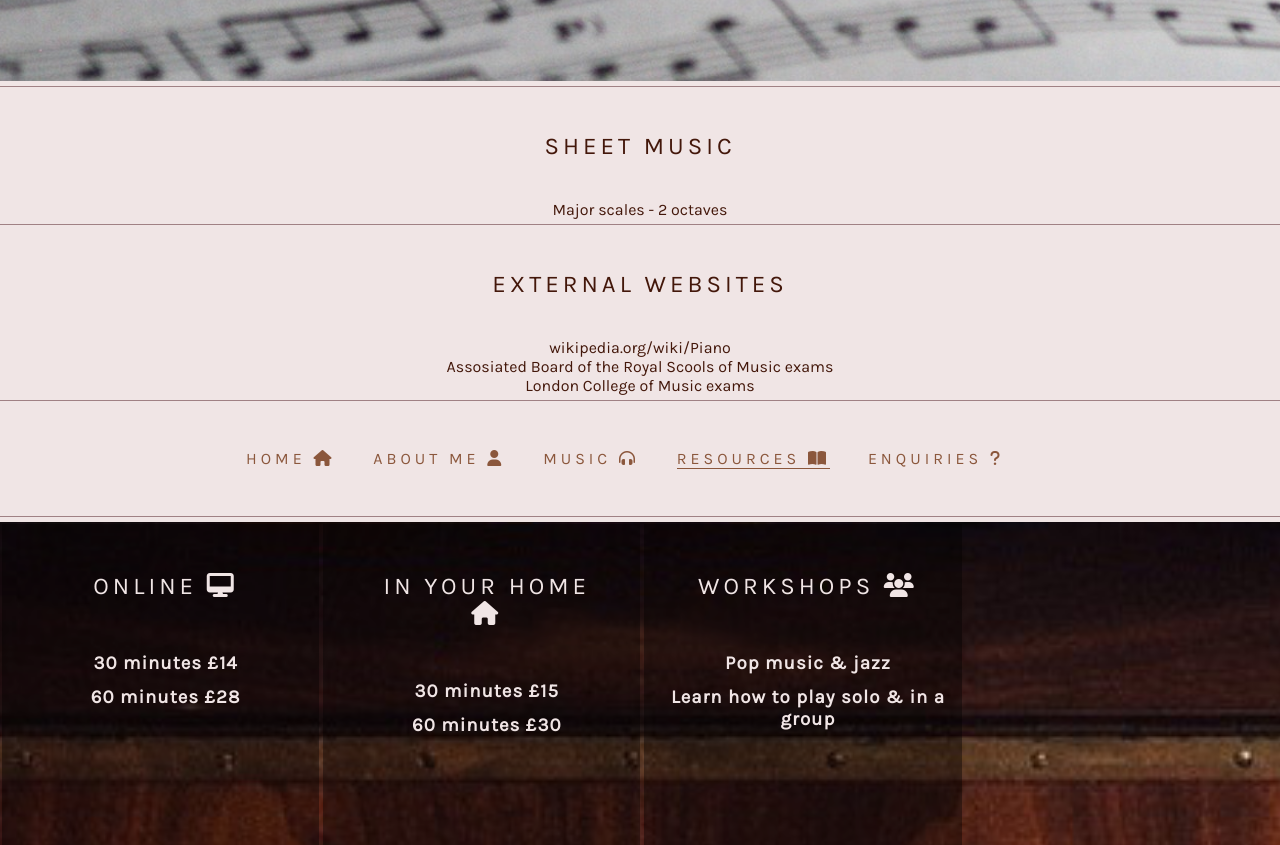
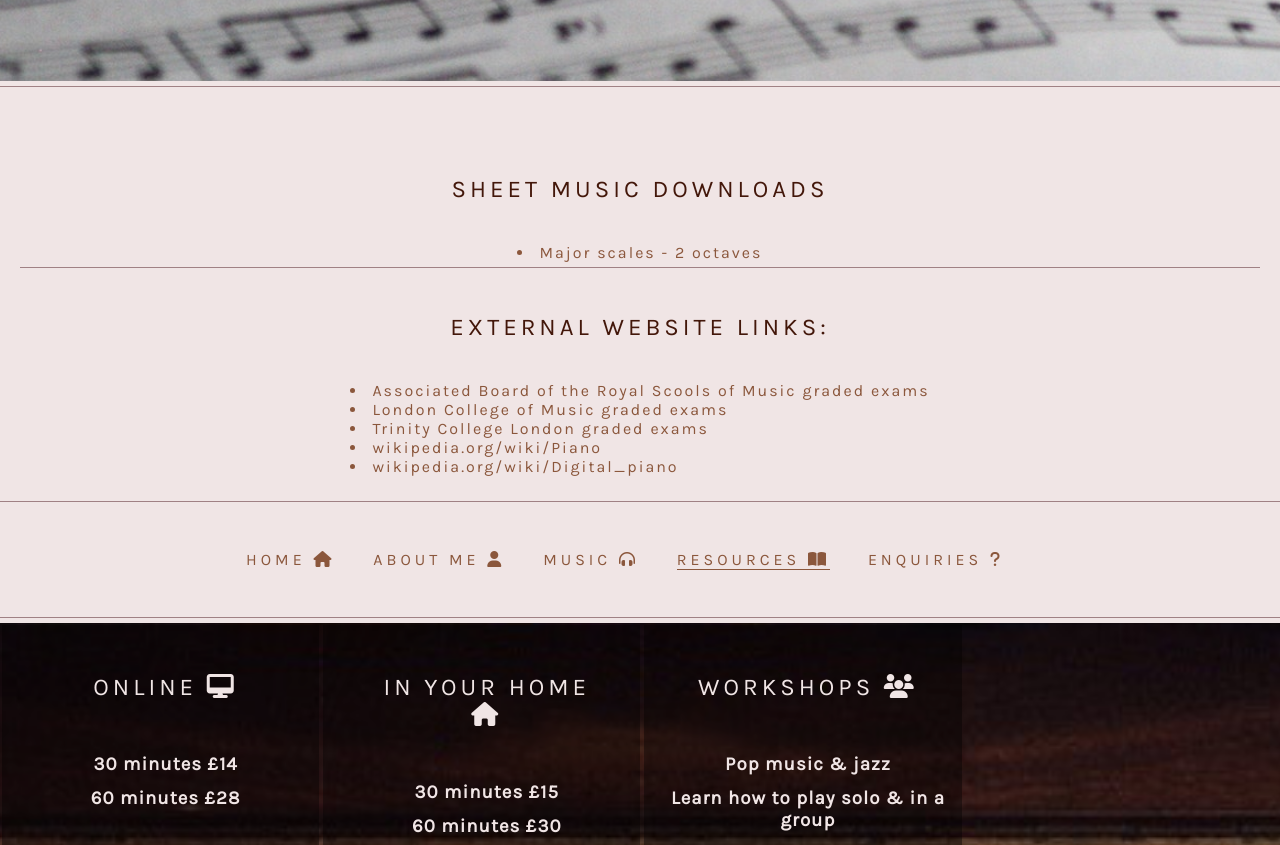
Before and after one commit to GregKaighin/html-css-practice-website, a plain HTML site: page resources.html in a window 1280 px wide. Shown: the part 579-1424 px from the top of the page. Drawn offline with Linux system fonts and the light colour scheme; a script that the page names is missing.

Commit message:
Format resources list CSS

```diff
--- a/assets/css/style.css
+++ b/assets/css/style.css
@@ -12,6 +12,8 @@ body {
     background-color: rgb(240, 229, 229);
     color: #8B573C;
 }
+
+/*--------------------------------Logo*/
 
 h2 {
     font-family: 'Karla', sans-serif;
@@ -28,10 +30,11 @@ h2 {
     font-size: 180%;
 }
 
+/*--------------------------Nav menu*/
+
 #menu {
     float: right;
     font-size: 100%;
-    list-style-type: none;
     text-transform: uppercase;
     letter-spacing: 4px;
     padding: 20px;
@@ -57,11 +60,12 @@ h2 {
     border-bottom: 1px solid #8B573C;
 }
 
+/*----------------------------------Hero image*/
+
 #hero-image {
     height:450px;
     width: 100%;
     background: url("/assets/images/piano.jpg") no-repeat center center;
-
     animation-name: hero-zoom;
     animation-duration: 5s;
     animation-fill-mode: forwards;
@@ -108,6 +112,8 @@ h2 {
 
 }
 
+/*----------------------------------Ethos*/
+
 #tutor-ethos {
     height: 600px;
 }
@@ -146,8 +152,8 @@ hr{
 }
 
 .right-about-heading{
-    width:50%;
-    float:left;
+    width: 50%;
+    float: left;
     line-height: 20px;
     clear: both;
     margin-bottom: 50px;
@@ -192,7 +198,7 @@ hr{
     border-radius: 50%;
 }
 
-/*------------------------------Times*/
+/*------------------------------Info*/
 
 #info {
     background-image: url("/assets/images/piano2.jpg");
@@ -222,6 +228,8 @@ hr{
 #info h3 {
     margin-top: 12px;
 }
+
+/*-----------------------------Footer*/
 
 footer {
     height: 150px;
@@ -590,11 +598,22 @@ body .container .play-list .play-list-row:after {
 
 #resources {
     text-align: center;
+    list-style: inside;
+    list-style-type: disc;
+    letter-spacing: 2px;
+    padding: 20px;
+    margin-top: 28px;
+    color: #8B573C
 }
 
-#resources a {
-    color: #43170A;
+#resources ul {
+    display: inline-block;
+    text-align: left;
+}
+
+#resources li a {
     text-decoration: none;
+    color: #8B573C
 }
 
 #resources a:hover {
--- a/resources.html
+++ b/resources.html
@@ -42,21 +42,26 @@
     </section>
     <hr>
     <section id="resources">
-        <h2>Sheet Music</h2>
+        <div>
+            <h2>Sheet Music Downloads</h2>
             <ul>
                 <li><a href="assets/pdfs/major-scales-2-octaves.pdf" download>Major scales - 2 octaves</a></li>
             </ul>
+        </div>
         <hr>
-        <h2>External Websites</h2>
+        <div>
+            <h2>External Website Links:</h2>
             <ul>
+                <li><a target="_blank" href="https://gb.abrsm.org/en/">Associated Board of the Royal Scools of Music
+                        graded exams</a></li>
+                <li><a target="_blank" href="https://lcme.uwl.ac.uk/exams">London College of Music graded exams</a></li>
+                <li><a target="_blank" href="https://www.trinitycollege.com/qualifications/music/grade-exams">Trinity
+                        College London graded exams</a></li>
                 <li><a target="_blank" href="https://en.wikipedia.org/wiki/Piano">wikipedia.org/wiki/Piano</a></li>
+                <li><a target="_blank"
+                        href="https://en.wikipedia.org/wiki/Digital_piano">wikipedia.org/wiki/Digital_piano</a></li>
             </ul>
-        <ul>
-            <li><a target="_blank" href="https://gb.abrsm.org/en/">Assosiated Board of the Royal Scools of Music exams</a></li>
-        </ul>
-        <ul>
-            <a target="_blank" href="https://lcme.uwl.ac.uk/exams">London College of Music exams</a>
-        </ul>
+        </div>
     </section>
     <hr>
     <nav>
@@ -71,7 +76,7 @@
                 <a href="music.html">Music <i class="fas fa-headphones-alt"></i></a>
             </li>
             <li>
-                <a class="active"  href="resources.html">Resources <i class="fas fa-book-open"></i></a>
+                <a class="active" href="resources.html">Resources <i class="fas fa-book-open"></i></a>
             </li>
             <li>
                 <a href="#">Enquiries <i class="fas fa-question"></i></a>
```
Lines whose indentation alone changed are shown as unchanged.
